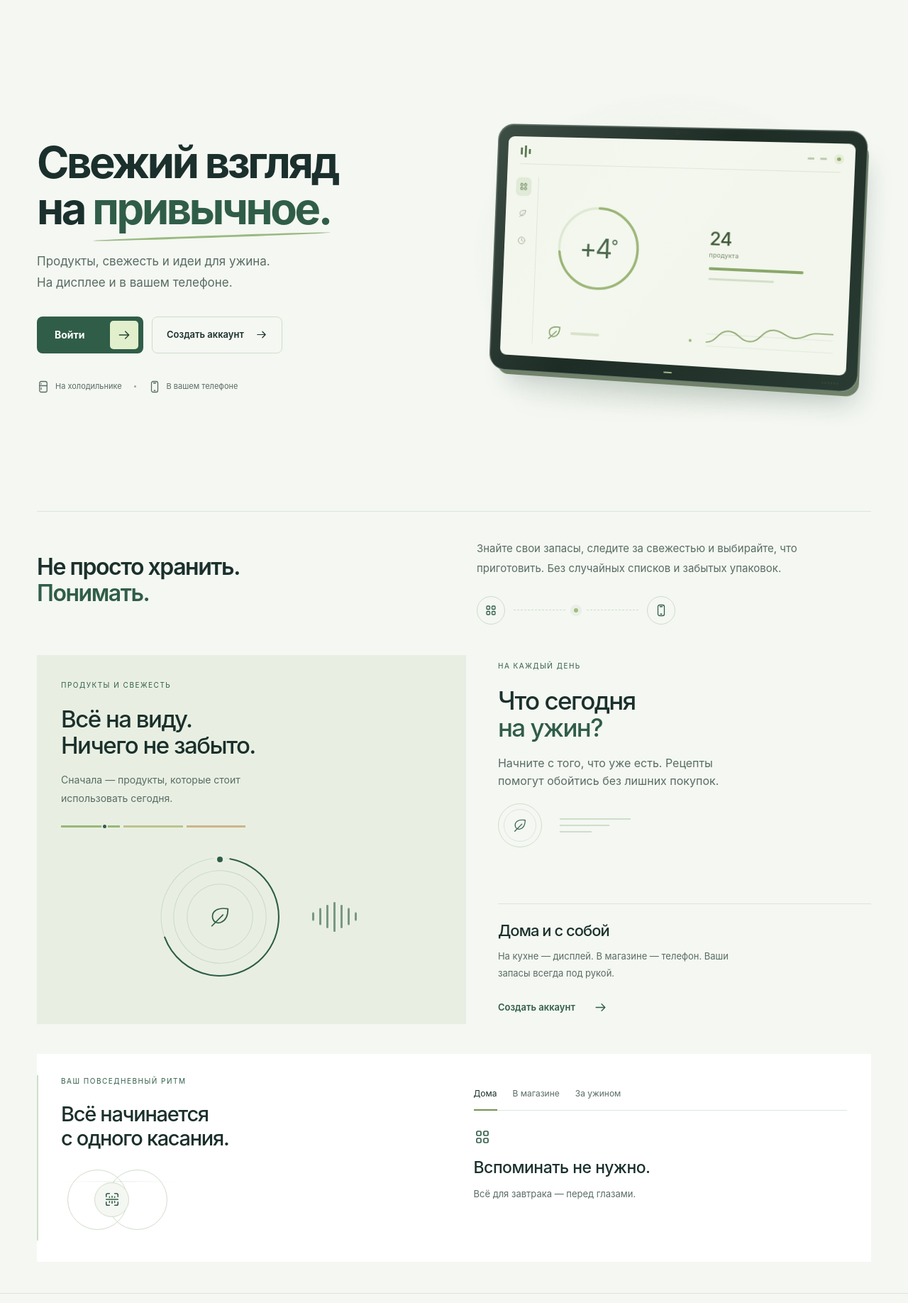
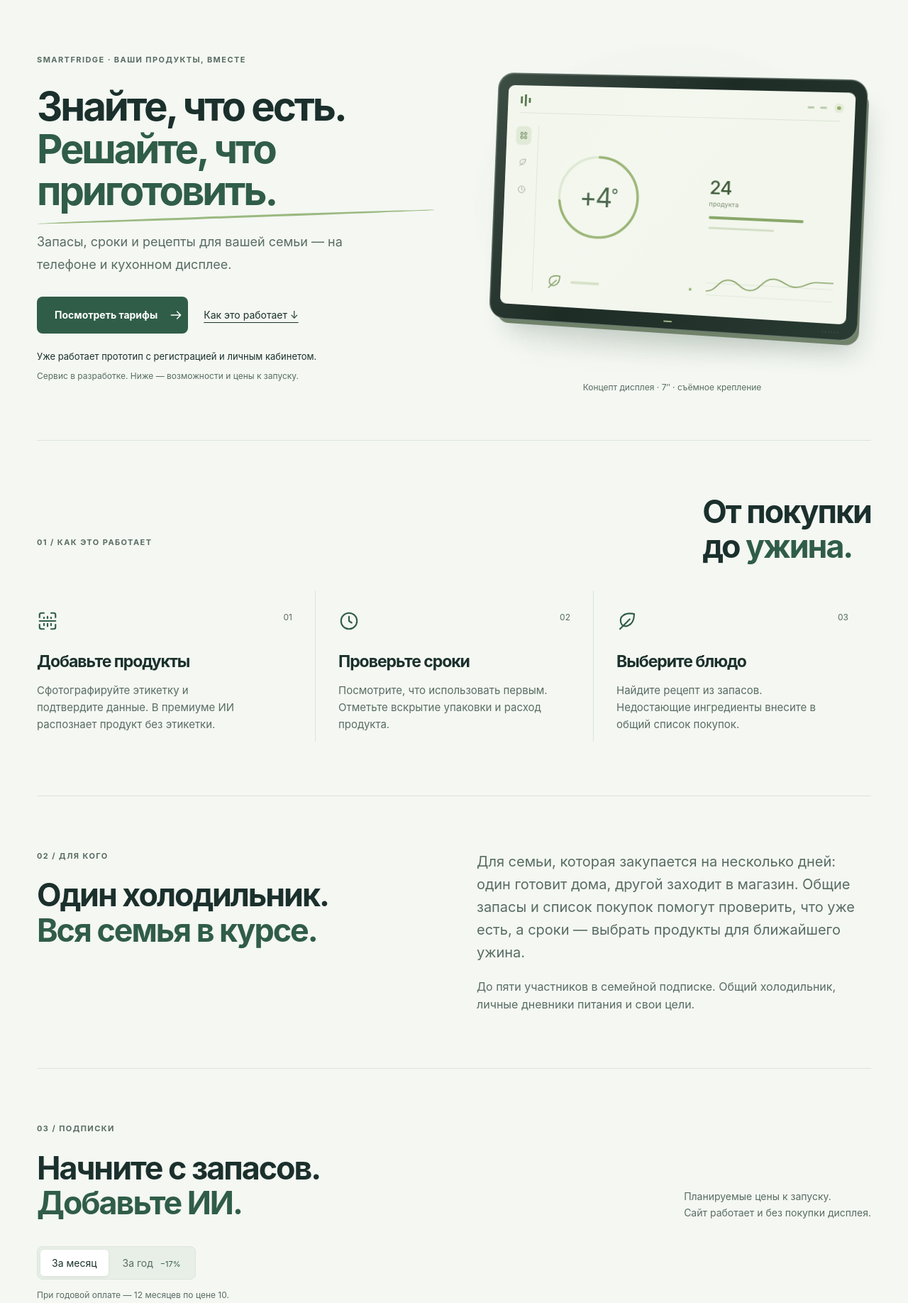
Before and after one commit to Ballbes-info/smart-fridge, a Flask app: page / in a window 1280 px wide. Shown: the part 93-1929 px from the top of the page at 71% size. Run offline with Flask 3, Linux system fonts and the light colour scheme.

Commit message:
Build SmartFridge landing with pricing, family plans and contact

```diff
--- a/app.py
+++ b/app.py
@@ -55,6 +55,7 @@ def _load_secret_key() -> str:
 
 app = Flask(__name__)
 app.secret_key = _load_secret_key()
+app.config["CONTACT_EMAIL"] = os.environ.get("CONTACT_EMAIL", "smartfridgebd@gmail.com").strip()
 
 
 # --------------------------------------------------------------------------- #
--- /dev/null
+++ b/static/css/landing.css
@@ -0,0 +1,63 @@
+/* Landing uses the shared light/dark theme and existing display illustration. */
+.landing { padding-bottom: 0; }
+.landing-label { font-size: 11px; font-weight: 650; letter-spacing: .13em; margin-bottom: 22px; }
+.landing .landing-hero { min-height: 620px; padding-top: 55px; padding-bottom: 60px; }
+.landing .landing-hero h1 { font-size: clamp(36px,4.4vw,62px); max-width: 700px; }
+.landing .home-hero__description { font-size: 18px; max-width: 510px; margin-top: 25px; }
+.landing .home-hero__actions { gap: 22px; margin: 28px 0 22px; flex-wrap: wrap; }
+.landing .btn { gap: 16px; }
+.landing-text-link { font-size: 14px; text-decoration: underline; text-underline-offset: 5px; }
+.landing-proof { font-size: 13px; color: var(--ink); }
+.landing-status,.landing-caption { font-size: 12px; color: var(--muted); }
+.landing-status { margin-top: 7px; max-width: 460px; }
+.landing-device { min-width: 0; position: relative; }
+.landing-caption { display: block; text-align: center; margin-top: 16px; }
+.landing-section { padding: 76px 0; border-top: 1px solid var(--line); scroll-margin-top: 30px; }
+.landing h2 { font-size: clamp(30px,3.5vw,48px); }
+.landing-section-head { display: flex; justify-content: space-between; gap: 32px; align-items: end; margin-bottom: 36px; }
+.landing-steps { list-style: none; padding: 0; margin: 0; display: grid; grid-template-columns: repeat(3,1fr); }
+.landing-steps li { padding: 28px 32px 12px 0; position: relative; }
+.landing-steps li + li { border-left: 1px solid var(--line); padding-left: 32px; }
+.step-number { float: right; font-size: 12px; color: var(--muted); }
+.landing-steps .icon { width: 30px; height: 30px; color: var(--green); margin-bottom: 30px; }
+.landing h3 { font-size: 23px; margin-bottom: 16px; }
+.landing-steps p { font-size: 15px; max-width: 310px; }
+.landing-audience { display: grid; grid-template-columns: 1fr 1fr; gap: 64px; }
+.audience-copy { font-size: 20px; margin-bottom: 20px; }
+.pricing-intro { font-size: 14px; }
+.billing-control { display: inline-flex; padding: 4px; background: var(--mint); border: 1px solid var(--line); border-radius: 8px; gap: 4px; }
+.billing-control button { padding: 10px 16px; border: 0; background: transparent; border-radius: 5px; color: var(--muted); font-size: 14px; }
+.billing-control button[aria-pressed="true"] { background: var(--surface); color: var(--ink); box-shadow: 0 1px 4px #0001; }
+.billing-control span { font-size: 11px; color: var(--green); margin-left: 6px; }
+.billing-note { font-size: 12px; margin: 12px 0 24px; min-height: 20px; }
+.landing-plans { display: grid; grid-template-columns: repeat(4,minmax(0,1fr)); gap: 12px; }
+.landing-plan { padding: 25px 20px 20px; border: 1px solid var(--line); background: var(--surface); display: flex; flex-direction: column; min-width: 0; border-radius: 10px; }
+.landing-plan-premium { border-top: 3px solid var(--green); padding-top: 23px; }
+.plan-audience { font-size: 12px; margin-bottom: 12px; }
+.landing-plan h3 { font-size: 21px; min-height: 46px; }
+.plan-price { color: var(--ink); white-space: nowrap; }
+.plan-price strong { font-size: 33px; font-weight: 650; letter-spacing: -.04em; }
+.plan-period { color: var(--muted); font-size: 12px; margin-left: 3px; }
+.plan-equivalent { font-size: 11px; min-height: 36px; margin-top: 4px; }
+.landing-plan ul { list-style: none; padding: 18px 0; margin: 0; border-top: 1px solid var(--line); flex: 1; }
+.landing-plan li { font-size: 13px; line-height: 1.5; margin-bottom: 12px; padding-left: 16px; position: relative; }
+.landing-plan li::before { content: '✓'; position: absolute; left: 0; color: var(--green); }
+.plan-trial { font-size: 12px; color: var(--green); margin-bottom: 14px; }
+.plan-launch { font-size: 11px; color: var(--muted); border-top: 1px solid var(--line); padding-top: 12px; }
+.landing-offer { margin-top: 22px; padding: 22px 26px; background: var(--mint); border-left: 3px solid var(--green); }
+.landing-offer p { font-size: 13px; margin-top: 6px; }
+.landing-fine { font-size: 12px; margin-top: 18px; }
+.landing-hardware { display: grid; grid-template-columns: 1fr 1fr; gap: 64px; align-items: center; }
+.landing-hardware h2 { margin-bottom: 24px; }
+.landing-hardware p + p { margin-top: 16px; }
+.hardware-art { min-width: 0; }
+.hardware-price { font-size: 38px; color: var(--ink); font-weight: 650; letter-spacing: -.04em; }
+.landing-contact { text-align: center; }
+.landing-contact h2 { margin-bottom: 20px; }
+.landing-contact .btn { margin-top: 26px; }
+.landing a:focus-visible,.landing button:focus-visible { outline: 3px solid var(--green); outline-offset: 4px; }
+@media(min-width:1400px) { .landing .landing-hero { min-height: 660px; } }
+@media(max-width:1100px) { .landing-plans { grid-template-columns: repeat(2,minmax(0,1fr)); } .landing-plan h3 { min-height: auto; } .landing-audience,.landing-hardware { gap: 36px; } }
+@media(max-width:760px) { .landing .landing-hero { min-height: auto; padding-top: 35px; gap: 20px; } .landing .landing-hero h1 { font-size: clamp(33px,7.7vw,52px); } .landing-label { margin-bottom: 16px; } .landing-section { padding: 48px 0; } .landing-section-head { display: block; } .pricing-intro { margin-top: 20px; } .landing-audience,.landing-hardware { grid-template-columns: 1fr; gap: 28px; } .landing-steps { grid-template-columns: 1fr; } .landing-steps li { padding: 25px 0; } .landing-steps li + li { border-left: 0; border-top: 1px solid var(--line); padding-left: 0; } .landing-steps .icon { margin-bottom: 20px; } .landing-steps p { max-width: none; } .hardware-art { max-width: 440px; margin: auto; width: 100%; } .audience-copy { font-size: 18px; } }
+@media(max-width:480px) { .landing-plans { grid-template-columns: 1fr; } .landing-plan { padding: 24px; } .landing .home-hero__actions { align-items: flex-start; flex-direction: column; gap: 16px; } .landing-offer { padding: 20px; } }
+@media(prefers-reduced-motion:reduce) { html { scroll-behavior: auto; } }
--- /dev/null
+++ b/static/js/landing.js
@@ -0,0 +1,16 @@
+(() => {
+  const buttons = document.querySelectorAll('[data-billing]');
+  const format = value => new Intl.NumberFormat('ru-RU').format(Number(value));
+  buttons.forEach(button => button.addEventListener('click', () => {
+    const yearly = button.dataset.billing === 'year';
+    buttons.forEach(item => item.setAttribute('aria-pressed', String(item === button)));
+    document.querySelectorAll('.plan-price strong').forEach(price => {
+      price.textContent = format(yearly ? price.dataset.year : price.dataset.month);
+    });
+    document.querySelectorAll('.plan-period').forEach(period => period.textContent = yearly ? '/год' : '/месяц');
+    document.querySelectorAll('[data-equivalent]').forEach(note => {
+      note.textContent = yearly ? `≈${format(note.dataset.equivalent)} ₽/мес. · одним платежом за год` : 'Оплата за месяц';
+    });
+    document.getElementById('billing-note').textContent = yearly ? 'За год списывается полная указанная сумма. Экономия — около 16,7%.' : 'При годовой оплате — 12 месяцев по цене 10.';
+  }));
+})();
--- a/templates/index.html
+++ b/templates/index.html
@@ -1,60 +1,59 @@
 {% extends "base.html" %}
 {% from "display.html" import display %}
-{% block title %}SmartFridge — свежий взгляд на привычное{% endblock %}
-{% block head %}
-<link rel="stylesheet" href="{{ url_for('static', filename='css/home.css') }}">
-{% endblock %}
+{% block title %}SmartFridge — знайте, что есть. Решайте, что приготовить.{% endblock %}
+{% block head %}<link rel="stylesheet" href="{{ url_for('static', filename='css/landing.css') }}">{% endblock %}
 {% block content %}
-<div class="home-page">
-  <section class="home-hero" aria-labelledby="hero-title">
+<div class="home-page landing">
+  <section class="home-hero landing-hero" aria-labelledby="hero-title">
     <div class="home-hero__copy">
-      <h1 id="hero-title">Свежий взгляд<br>на <em>привычное.</em></h1>
-      <p class="home-hero__description">Продукты, свежесть и идеи для ужина.<br>На дисплее и в вашем телефоне.</p>
-      <div class="home-hero__actions">
-        {% if current_user and current_user.is_verified %}
-          <a class="btn btn-primary" href="{{ url_for('profile') }}">Мой профиль <span class="button-arrow">{{ icon('arrow') }}</span></a>
-        {% elif current_user %}
-          <a class="btn btn-primary" href="{{ url_for('verify') }}">Подтвердить почту <span class="button-arrow">{{ icon('arrow') }}</span></a>
-        {% else %}
-          <a class="btn btn-primary" href="{{ url_for('login') }}">Войти <span class="button-arrow">{{ icon('arrow') }}</span></a>
-          <a class="hero-secondary" href="{{ url_for('register') }}">Создать аккаунт {{ icon('arrow') }}</a>
-        {% endif %}
-      </div>
-      <div class="hero-platforms">{{ icon('fridge') }} На холодильнике <span></span> {{ icon('phone') }} В вашем телефоне</div>
+      <p class="landing-label">SMARTFRIDGE · ВАШИ ПРОДУКТЫ, ВМЕСТЕ</p>
+      <h1 id="hero-title">Знайте, что есть.<br><em>Решайте, что приготовить.</em></h1>
+      <p class="home-hero__description">Запасы, сроки и рецепты для вашей семьи — на телефоне и кухонном дисплее.</p>
+      <div class="home-hero__actions"><a class="btn btn-primary" href="#pricing">Посмотреть тарифы {{ icon('arrow') }}</a><a class="landing-text-link" href="#how">Как это работает ↓</a></div>
+      <p class="landing-proof">Уже работает прототип с регистрацией и личным кабинетом.</p>
+      <p class="landing-status">Сервис в разработке. Ниже — возможности и цены к запуску.</p>
     </div>
-    {{ display() }}
+    <div class="landing-device">{{ display() }}<span class="landing-caption">Концепт дисплея · 7″ · съёмное крепление</span></div>
   </section>
 
-  <section class="home-about" aria-labelledby="about-title">
-    <h2 id="about-title">Не просто хранить.<br><em>Понимать.</em></h2>
-    <div class="home-about-copy"><p>Знайте свои запасы, следите за свежестью и выбирайте, что приготовить. Без случайных списков и забытых упаковок.</p><div class="connection-art" aria-hidden="true"><span>{{ icon('grid') }}</span><i></i><b></b><i></i><span>{{ icon('phone') }}</span></div></div>
+  <section class="landing-section" id="how" aria-labelledby="how-title">
+    <div class="landing-section-head"><p class="landing-label">01 / КАК ЭТО РАБОТАЕТ</p><h2 id="how-title">От покупки<br>до <em>ужина.</em></h2></div>
+    <ol class="landing-steps">
+      <li><span class="step-number">01</span>{{ icon('scan') }}<h3>Добавьте продукты</h3><p>Сфотографируйте этикетку и подтвердите данные. В премиуме ИИ распознает продукт без этикетки.</p></li>
+      <li><span class="step-number">02</span>{{ icon('clock') }}<h3>Проверьте сроки</h3><p>Посмотрите, что использовать первым. Отметьте вскрытие упаковки и расход продукта.</p></li>
+      <li><span class="step-number">03</span>{{ icon('leaf') }}<h3>Выберите блюдо</h3><p>Найдите рецепт из запасов. Недостающие ингредиенты внесите в общий список покупок.</p></li>
+    </ol>
   </section>
 
-  <div class="home-stories">
-  <section class="home-freshness" aria-labelledby="freshness-title">
-    <div class="freshness-intro"><p class="home-label">ПРОДУКТЫ И СВЕЖЕСТЬ</p><h2 id="freshness-title">Всё на виду.<br>Ничего не забыто.</h2><p>Сначала — продукты, которые стоит использовать сегодня.</p><div class="freshness-scale" aria-hidden="true"><span></span><span></span><span></span><i></i></div></div>
-    <div class="freshness-composition" aria-hidden="true"><div class="freshness-rings"><svg viewBox="0 0 200 200" fill="none"><circle cx="100" cy="100" r="79" stroke="currentColor" stroke-opacity=".15"/><circle cx="100" cy="100" r="62" stroke="currentColor" stroke-opacity=".15"/><circle class="freshness-track" cx="100" cy="100" r="79" stroke="currentColor" stroke-width="2" stroke-linecap="round" stroke-dasharray="330 497"/><circle cx="100" cy="100" r="44" stroke="currentColor" stroke-opacity=".15"/></svg>{{ icon('leaf') }}<span class="freshness-orbit-dot"></span></div><div class="freshness-graphic-lines"><i></i><i></i><i></i><i></i><i></i><i></i><i></i></div></div>
+  <section class="landing-audience landing-section" aria-labelledby="audience-title">
+    <div><p class="landing-label">02 / ДЛЯ КОГО</p><h2 id="audience-title">Один холодильник.<br><em>Вся семья в курсе.</em></h2></div>
+    <div><p class="audience-copy">Для семьи, которая закупается на несколько дней: один готовит дома, другой заходит в магазин. Общие запасы и список покупок помогут проверить, что уже есть, а сроки — выбрать продукты для ближайшего ужина.</p><p>До пяти участников в семейной подписке. Общий холодильник, личные дневники питания и свои цели.</p></div>
   </section>
 
-  <section class="home-daily" aria-labelledby="daily-title">
-    <div class="daily-main"><p class="home-label">НА КАЖДЫЙ ДЕНЬ</p><h2 id="daily-title">Что сегодня<br><em>на ужин?</em></h2><p>Начните с того, что уже есть. Рецепты помогут обойтись без лишних покупок.</p><div class="dinner-detail" aria-hidden="true"><span class="dinner-plate">{{ icon('leaf') }}</span><span class="dinner-detail-lines"><i></i><i></i><i></i></span></div></div>
-    <div class="daily-mobile"><span class="daily-mobile-line" aria-hidden="true"></span><h3>Дома и с собой</h3><p>На кухне — дисплей. В магазине — телефон. Ваши запасы всегда под рукой.</p><a class="daily-link" href="{{ url_for('profile') if current_user and current_user.is_verified else url_for('verify') if current_user else url_for('register') }}">{{ 'Мой профиль' if current_user and current_user.is_verified else 'Подтвердить почту' if current_user else 'Создать аккаунт' }} {{ icon('arrow') }}</a></div>
-  </section>
-  </div>
-  <section class="home-rhythm" aria-labelledby="rhythm-title">
-    <div class="rhythm-copy"><p class="home-label">ВАШ ПОВСЕДНЕВНЫЙ РИТМ</p><h2 id="rhythm-title">Всё начинается<br>с одного касания.</h2><div class="rhythm-art" aria-hidden="true"><span class="rhythm-art-orbit"></span><span class="rhythm-art-orbit"></span><span class="rhythm-art-center">{{ icon('scan') }}</span><i></i></div></div>
-    <div class="rhythm-demo" role="group" aria-label="Выберите момент дня">
-      <input class="rhythm-radio" type="radio" name="daily-rhythm" id="rhythm-home" checked>
-      <input class="rhythm-radio" type="radio" name="daily-rhythm" id="rhythm-shop">
-      <input class="rhythm-radio" type="radio" name="daily-rhythm" id="rhythm-dinner">
-      <div class="rhythm-switch"><label for="rhythm-home">Дома</label><label for="rhythm-shop">В магазине</label><label for="rhythm-dinner">За ужином</label></div>
-      <div class="rhythm-scenes">
-        <div class="rhythm-scene rhythm-scene-home"><span class="rhythm-symbol">{{ icon('grid') }}</span><h3>Вспоминать не нужно.</h3><p>Всё для завтрака — перед глазами.</p></div>
-        <div class="rhythm-scene rhythm-scene-shop"><span class="rhythm-symbol">{{ icon('phone') }}</span><h3>Список уже с вами.</h3><p>Проверьте запасы до покупки.</p></div>
-        <div class="rhythm-scene rhythm-scene-dinner"><span class="rhythm-symbol">{{ icon('leaf') }}</span><h3>Осталось выбрать блюдо.</h3><p>Выберите блюдо из ваших продуктов.</p></div>
-      </div>
+  <section class="landing-section" id="pricing" aria-labelledby="pricing-title">
+    <div class="landing-section-head"><div><p class="landing-label">03 / ПОДПИСКИ</p><h2 id="pricing-title">Начните с запасов.<br><em>Добавьте ИИ.</em></h2></div><p class="pricing-intro">Планируемые цены к запуску.<br>Сайт работает и без покупки дисплея.</p></div>
+    <div class="billing-control" role="group" aria-label="Период оплаты"><button type="button" data-billing="month" aria-pressed="true">За месяц</button><button type="button" data-billing="year" aria-pressed="false">За год <span>−17%</span></button></div>
+    <p class="billing-note" id="billing-note" aria-live="polite">При годовой оплате — 12 месяцев по цене 10.</p>
+    <div class="landing-plans">
+      {% for name, audience, month, year, features, premium in [
+        ('Базовая','Для одного',199,1990,['Сканирование текста этикетки','Запасы, сроки и напоминания','Список покупок и готовые рецепты','Дневник питания и КБЖУ'],false),
+        ('Семейная базовая','До 5 участников',349,3490,['Все базовые возможности','Общий холодильник и покупки','Личные профили и дневники','Доп. место — 49 ₽/мес. или 490 ₽/год'],false),
+        ('Премиум','Для одного',499,4990,['Всё из базовой','ИИ-распознавание продуктов','Рецепты и меню под вашу цель','Анализ дневника, ИИ-чат и голос'],true),
+        ('Семейная премиум','До 5 участников',799,7990,['Всё из семейной базы и премиума','Общие запасы, личные цели питания','Семейная квота ИИ','Доп. место — 99 ₽/мес. или 990 ₽/год'],true)
+      ] %}
+      <article class="landing-plan{% if premium %} landing-plan-premium{% endif %}"><p class="plan-audience">{{ audience }}</p><h3>{{ name }}</h3><p class="plan-price"><strong data-month="{{ month }}" data-year="{{ year }}">{{ '{:,}'.format(month).replace(',', ' ') }}</strong> ₽<span class="plan-period">/месяц</span></p><p class="plan-equivalent" data-equivalent="{{ (year / 12)|round|int }}">Оплата за месяц</p><ul>{% for feature in features %}<li>{{ feature }}</li>{% endfor %}</ul><p class="plan-trial">{{ 'Без бесплатного периода' if premium else '7 дней бесплатно новым пользователям' }}</p><span class="plan-launch">К запуску сервиса</span></article>
+      {% endfor %}
     </div>
+    <div class="landing-offer"><strong>Первая покупка подписки — со скидкой 30%</strong><p>Первый платный месяц: базовая — 139 ₽, семейная базовая — 244 ₽, премиум — 349 ₽, семейная премиум — 559 ₽. Затем обычная цена. Один раз на плательщика; не суммируется с годовой скидкой и не действует на дополнительные места.</p></div>
+    <p class="landing-fine">Базовая включает чтение текста этикетки с подтверждением данных. Генеративный ИИ — только в премиуме. Фото, генерация и голос — в пределах квот; их объём определим до запуска. Дневники доступны семье только по выбору владельца.</p>
   </section>
 
+  <section class="landing-hardware landing-section" aria-labelledby="hardware-title">
+    <div class="hardware-art" aria-hidden="true">{{ display('small') }}</div>
+    <div><p class="landing-label">ОТДЕЛЬНО / ДИСПЛЕЙ ДЛЯ КУХНИ</p><h2 id="hardware-title">Ваш холодильник.<br><em>С новым экраном.</em></h2><p>Съёмный сенсорный дисплей 7″ с мини-ПК, камерой, микрофоном и динамиком. Питание и крепление в комплекте. Датчики — отдельно.</p><p class="hardware-price">29 990 ₽</p><p><strong>Семейная база до пяти человек включена без ежемесячной платы.</strong> Команды по сценариям входят в базу.</p><p>Семейный премиум: +449 ₽/месяц или 4 490 ₽/год. Первый платный месяц — 314 ₽ со скидкой 30%.</p><p class="landing-fine">Устройство в разработке. Цена предварительная; срок облачного обслуживания и условия поставки определим до продаж.</p></div>
+  </section>
+
+  <section class="landing-contact landing-section" id="contact" aria-labelledby="contact-title"><p class="landing-label">04 / ОБСУДИМ SMARTFRIDGE</p><h2 id="contact-title">Что вы хотите<br><em>видеть на своей кухне?</em></h2><p>Спросите о проекте, тарифах или устройстве.</p><a class="btn btn-primary" href="mailto:{{ config.get('CONTACT_EMAIL', '') }}?subject=SmartFridge">Написать нам {{ icon('arrow') }}</a></section>
 </div>
+<script src="{{ url_for('static', filename='js/landing.js') }}" defer></script>
 {% endblock %}
```
